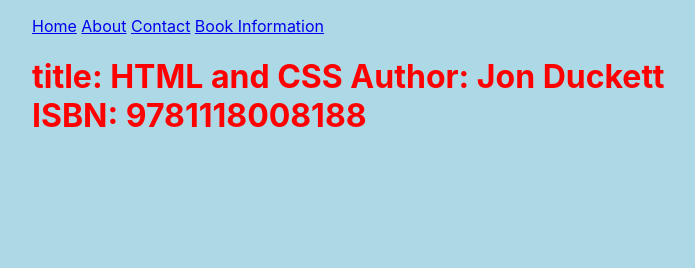
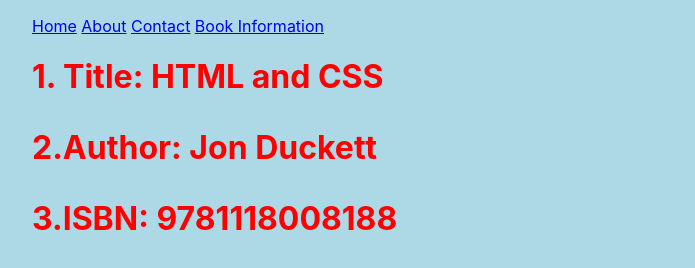
Before and after one commit to Hugo-322/Hugo-Cheang_31_libary, an Eleventy site: page book/firstbook.md in a window 1280 px wide. Shown: the whole page, without its empty margins (258-953 px from the left). Built offline with nearby package versions, Linux system fonts and the light colour scheme; Eleventy itself is replaced by a stand-in of ours; files that its build step writes are made by us from their sources.

Commit message:
Update firstbook.md

```diff
--- a/book/firstbook.md
+++ b/book/firstbook.md
@@ -6,7 +6,9 @@ Author: Jon Duckett
 ISBN: 9781118008188
 ---
 <h1>
-title: HTML and CSS
-Author: Jon Duckett
-ISBN: 9781118008188
+1. Title: HTML and CSS
+<p>
+2.Author: Jon Duckett
+<p>
+3.ISBN: 9781118008188
 </h1>
```
